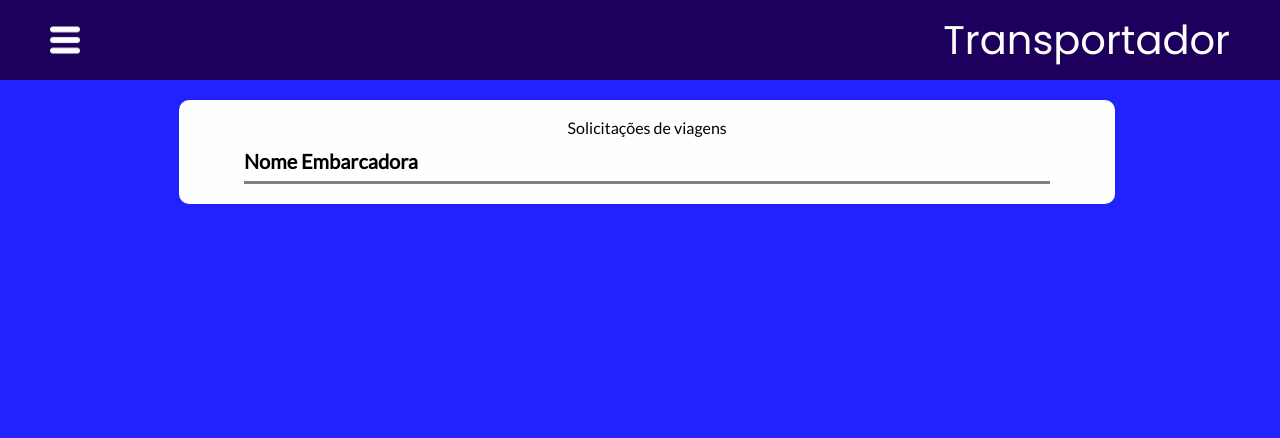
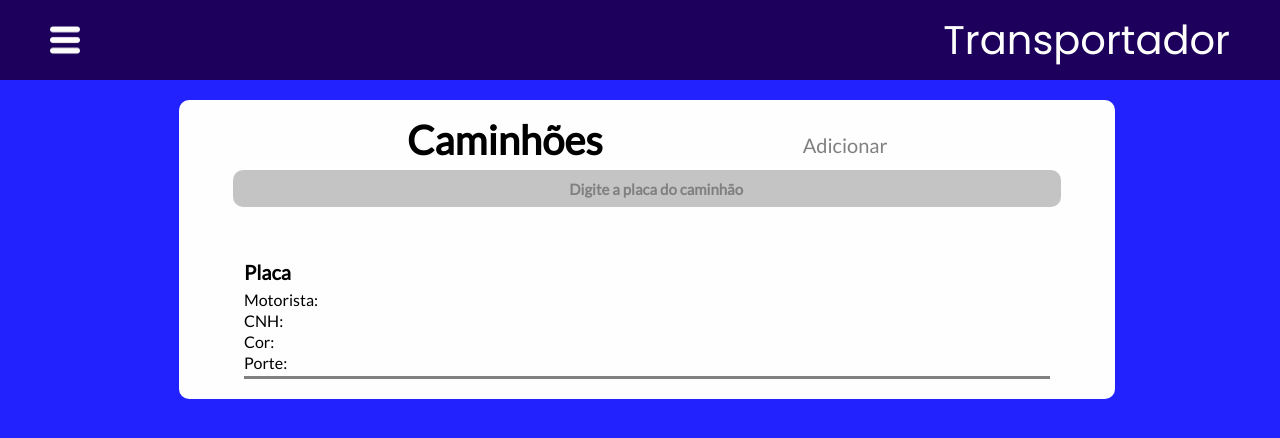
Before and after one commit to Luiz-Vicente/transportadora, a PHP site: page /painel-transportadora/painel-transportadora.html in a window 1280 px wide. Shown: the top 438 px of the page. Run offline with PHP 8.4, Linux system fonts and the light colour scheme.

Commit message:
Continuei o painel Transortador

```diff
--- a/painel-transportadora/css/main.css
+++ b/painel-transportadora/css/main.css
@@ -46,29 +46,48 @@ main input::placeholder {
     font-family: 'Lato', sans-serif;
 }
 
-#caminhao {
-    display: none;
-    align-items: center;
-    flex-direction: column;
-
-}
-
-#viagens {
+#caminhoes {
     display: flex;
     align-items: center;
     flex-direction: column;
 }
 
-#autonomo {
+.caixa-topo-caminhoes {
+    display: flex;
+    align-items: center;
+}
+
+.caixa-topo-caminhoes h2 {
+    font-size: 20px;
+    color: grey;
+    align-items: flex-end;
+
+    margin-left: 200px;
+    cursor: pointer;
+}
+
+#add-caminhao {
+    display: none;
+}
+
+#viagens {
     display: none;
     align-items: center;
     flex-direction: column;
 }
 
-#parceiro {
+#responde-viagem {
+    display: none;
+}
+
+#sinistros {
     display: none;
     align-items: center;
     flex-direction: column;
+}
+
+#add-sinistro {
+    display: none;
 }
 
 input:focus {
--- a/painel-transportadora/js/pag.js
+++ b/painel-transportadora/js/pag.js
@@ -1,24 +1,50 @@
-function abrirEmbarcadora(){
-    document.getElementById('embarcadora').style.display = 'flex';
-    document.getElementById('transportadora').style.display = 'none';
-    document.getElementById('autonomo').style.display = 'none';
-    document.getElementById('parceiro').style.display = 'none';
+function abrirCaminhoes(){
+    document.getElementById('caminhoes').style.display = 'flex';
+    document.getElementById('viagens').style.display = 'none';
+    document.getElementById('sinistros').style.display = 'none';
+    document.getElementById('responde-viagem').style.display = 'none';
+    document.getElementById('add-sinistro').style.display = 'none';
 }
-function abrirTransportadora(){
-    document.getElementById('transportadora').style.display = 'flex';
-    document.getElementById('embarcadora').style.display = 'none';
-    document.getElementById('autonomo').style.display = 'none';
-    document.getElementById('parceiro').style.display = 'none';
+function abrirViagens(){
+    document.getElementById('viagens').style.display = 'flex';
+    document.getElementById('caminhoes').style.display = 'none';
+    document.getElementById('sinistros').style.display = 'none';
+    document.getElementById('add-caminhao').style.display = 'none';
+    document.getElementById('add-sinistro').style.display = 'none';
 }
-function abrirAutonomo(){
-    document.getElementById('autonomo').style.display = 'flex';
-    document.getElementById('transportadora').style.display = 'none';
-    document.getElementById('embarcadora').style.display = 'none';
-    document.getElementById('parceiro').style.display = 'none';
+function abrirSinistros(){
+    document.getElementById('sinistros').style.display = 'flex';
+    document.getElementById('caminhoes').style.display = 'none';
+    document.getElementById('viagens').style.display = 'none';
+    document.getElementById('add-caminhao').style.display = 'none';
+    document.getElementById('responde-viagem').style.display = 'none';
 }
-function abrirParceiro(){
-    document.getElementById('parceiro').style.display = 'flex';
-    document.getElementById('transportadora').style.display = 'none';
-    document.getElementById('autonomo').style.display = 'none';
-    document.getElementById('embarcadora').style.display = 'none';
+
+
+
+function abrirAddcaminhao(){
+    document.getElementById('add-caminhao').style.display = 'flex';
+    document.getElementById('caminhoes').style.display = 'none';
 }
+function fecharAddcaminhao(){
+    document.getElementById('add-caminhao').style.display = 'none';
+    document.getElementById('caminhoes').style.display = 'flex';
+}
+
+function abrirRespondeviagem(){
+    document.getElementById('responde-viagem').style.display = 'flex';
+    document.getElementById('viagens').style.display = 'none';
+}
+function fecharRespondeviagem(){
+    document.getElementById('responde-viagem').style.display = 'none';
+    document.getElementById('viagens').style.display = 'flex';
+}
+
+function abrirAddsinistro(){
+    document.getElementById('add-sinistro').style.display = 'flex';
+    document.getElementById('sinistros').style.display = 'none';
+}
+function fecharAddsinistro(){
+    document.getElementById('add-sinistro').style.display = 'none';
+    document.getElementById('sinistros').style.display = 'flex';
+}
--- a/painel-transportadora/painel-transportadora.html
+++ b/painel-transportadora/painel-transportadora.html
@@ -21,33 +21,65 @@
     <nav id="menu">
         <h1 onclick="fecharMenu()">- Fechar</h1>
         <ul>
-            <li><h2 onclick="abrirCadastrar()">Cadastrar</h2></li>
-            <li><h2 onclick="abrirViagem()">Viagens</h2></li>
-            <li><h2 onclick="abrirSinistro()">Sinistros</h2></li>
+            <li><h2 onclick="abrirCaminhoes()">Cadastrar</h2></li>
+            <li><h2 onclick="abrirViagens()">Viagens</h2></li>
+            <li><h2 onclick="abrirSinistros()">Sinistros</h2></li>
         </ul>
         <a href="">Sair</a>
     </nav>
 
     <main id="conteudo">
-        <div id="caminhao">
-            <h1>Caminhões</h1>
+        <div id="caminhoes">
+            <div class="caixa-topo-caminhoes">
+                <h1>Caminhões</h1>
+                <h2 onclick="abrirAddcaminhao()">Adicionar</h2>
+            </div>
             <input type="text" placeholder="Digite a placa do caminhão">
 
             <div class="info-conteudo">
                 <h2>Placa</h2>
-                <p>Motorista</p>
-                <p>CNH</p>
-                <p>Cor</p>
-                <p>Porte</p>
+                <p>Motorista:</p>
+                <p>CNH:</p>
+                <p>Cor:</p>
+                <p>Porte:</p>
             </div>
         </div>
 
+        <div id="add-caminhao">
+            <p onclick="fecharAddcaminhao()">voltar pra caminhões</p>
+        </div>
+
         <div id="viagens">
-            <h2>Solicitações de viagens</h2>
+            <div class="caixa-topo-caminhoes">
+                <h1>Solicitações de viagens</h1>
+                <h2 onclick="abrirRespondeviagem()">Adicionar</h2>
+            </div>
 
             <div class="info-conteudo">
                 <h2>Nome Embarcadora</h2>
             </div>
+        </div>
+
+        <div id="responde-viagem">
+            <p onclick="fecharRespondeviagem()">voltar para viagens</p>
+        </div>
+
+        <div id="sinistros">
+            <div class="caixa-topo-caminhoes">
+                <h1>Sinistros</h1>
+                <h2 onclick="abrirAddsinistro()">Adicionar</h2>
+            </div>
+
+            <div class="info-conteudo">
+                <h2>Natureza</h2>
+                <p>Nº do B.O:</p>
+                <p>NF:</p>
+                <p>Motorista:</p>
+            </div>
+        </div>
+
+        <div id="add-sinistro">
+            <p onclick="fecharAddsinistro()">voltar para sinistros</p>
         </div>
     </main>
 
```
